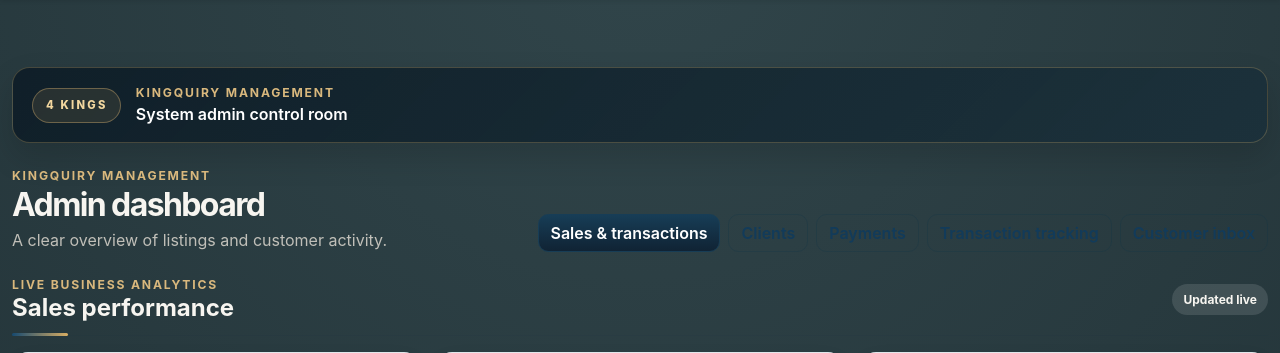
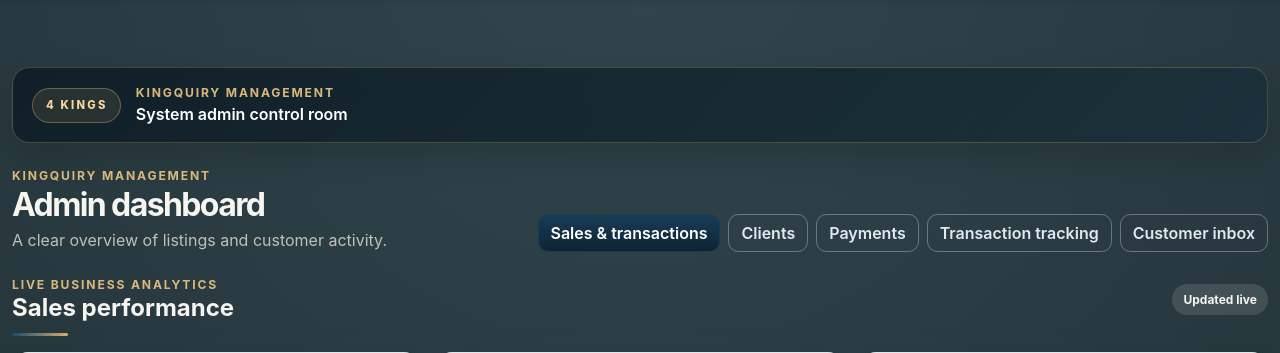
Before and after one commit to jaesumin02/KingQuiry, a PHP site: page /admin_dashboard.php in a window 1280 px wide. Shown: the part 84-437 px from the top of the page. Run offline with PHP 8.4, Linux system fonts and the light colour scheme; the visitor is signed in with stand-in values (Sample User, id 1); data comes from the database, SQL or seed files in the repository; data that the repository does not hold is empty.

Commit message:
font color admin dashboard

```diff
--- a/admin_dashboard.php
+++ b/admin_dashboard.php
@@ -496,6 +496,23 @@ $clientOverview = $conn->query(
         color: #123b5a;
     }
 
+    .kq-dashboard-tabs .btn-outline-primary {
+        --bs-btn-color: #e2e8f0;
+        --bs-btn-hover-color: #e2e8f0;
+        --bs-btn-active-color: #e2e8f0;
+        --bs-btn-border-color: rgba(226, 232, 240, 0.35);
+        --bs-btn-hover-border-color: rgba(226, 232, 240, 0.35);
+        --bs-btn-active-border-color: rgba(226, 232, 240, 0.35);
+    }
+
+    .kq-dashboard-tabs .btn-outline-primary,
+    .kq-dashboard-tabs .btn-outline-primary:hover,
+    .kq-dashboard-tabs .btn-outline-primary:focus,
+    .kq-dashboard-tabs .btn-outline-primary:active {
+        color: #e2e8f0;
+        border-color: rgba(226, 232, 240, 0.35);
+    }
+
     .table-responsive, .table {
         border-radius: 1rem;
     }
@@ -521,7 +538,7 @@ $clientOverview = $conn->query(
             <h1 class="page-title h2 mb-1">Admin dashboard</h1>
             <p class="text-muted mb-0">A clear overview of listings and customer activity.</p>
         </div>
-        <div class="d-flex flex-wrap gap-2">
+        <div class="d-flex flex-wrap gap-2 kq-dashboard-tabs">
             <a href="admin_sales.php" class="btn btn-primary">Sales &amp; transactions</a>
             <a href="admin_clients.php" class="btn btn-outline-primary">Clients</a>
             <a href="admin_payments.php" class="btn btn-outline-primary">Payments</a>
```
